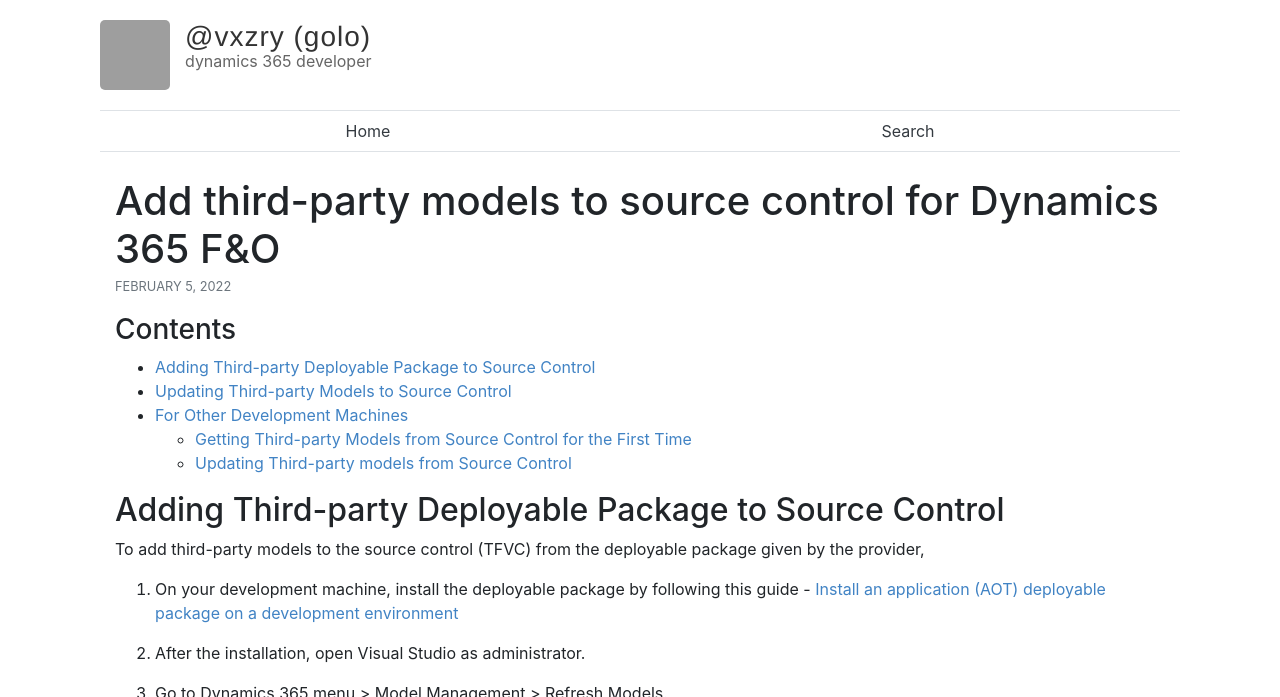
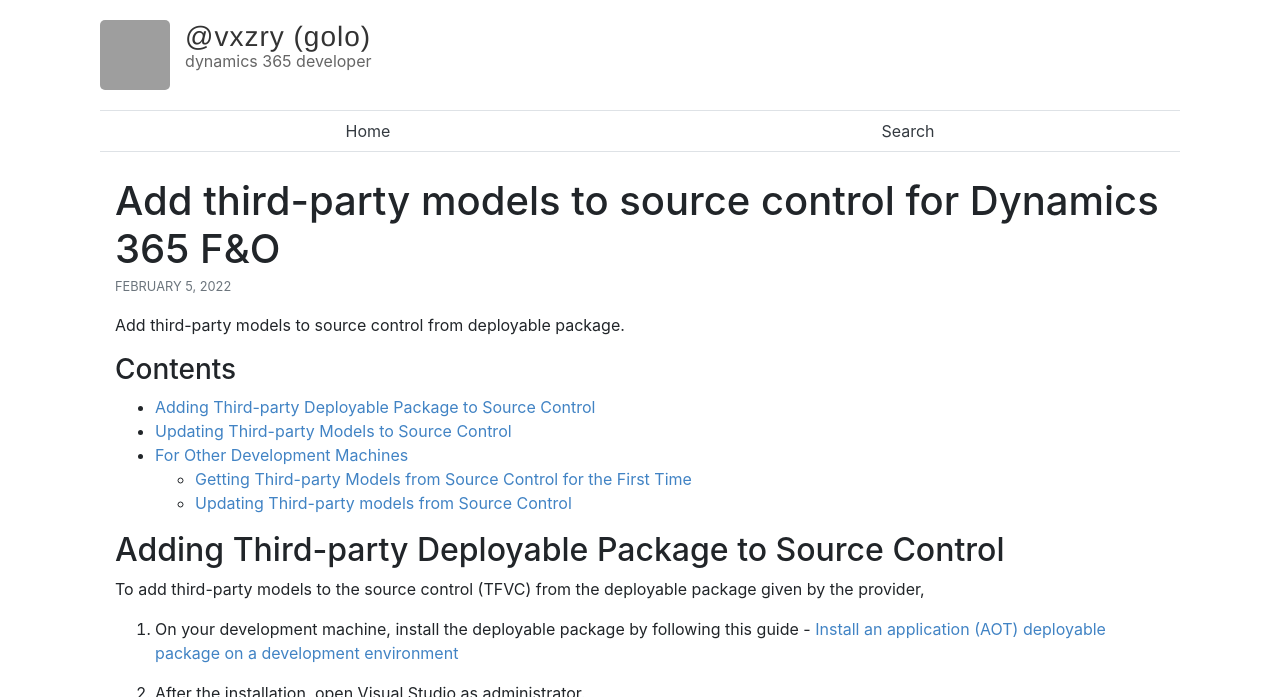
Before and after one commit to vxzry/vxzry.github.io, a Jekyll site: the page built from _posts/2022-02-05-d365-add-third-party-models-to-source-control.md, in a window 1280 px wide and 900 px high, cut to the strip 0-697 px from the top of the window. Built offline with Jekyll 4.4.1, drawn with Linux system fonts in a browser that asks for light colours; grey boxes are pictures that could not be loaded.

Commit message:
Update and rename 2022-02-05-d365-thirs-party-models.md to 2022-02-05-d365-add-third-party-models-to-source-control.md

```diff
--- a/_posts/2022-02-05-d365-thirs-party-models.md
+++ b/_posts/2022-02-05-d365-add-third-party-models-to-source-control.md
@@ -4,6 +4,8 @@
 categories: [d365,azure devops,third-party,tfvc]
 published: true
 ---
+
+Add third-party models to source control from deployable package.
 
 ### Contents
 - [Adding Third-party Deployable Package to Source Control](#adding-third-party-Deployable-Package-to-source-control)
```
